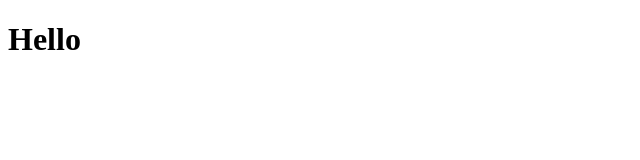
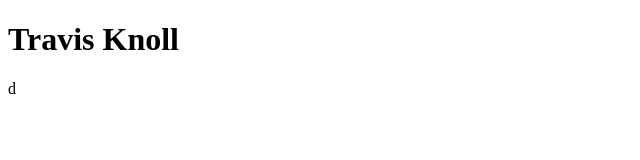
Before and after one commit to Travis17/Travis17.github.io, a plain HTML site: page index.html in a window 1280 px wide. Shown: the whole page, without its empty margins (0-640 px from the left). Drawn offline with Linux system fonts and the light colour scheme.

Commit message:
image
image

```diff
--- a/index.html
+++ b/index.html
@@ -5,6 +5,8 @@
     <title>WSP</title>
 </head>
 <body>
-<h1>Hello</h1>
-</body>
+
+
+<h1>Travis Knoll</h1>
+</body>d
 </html>
```
Also changed, not shown: images/Trav.jpg (added).
